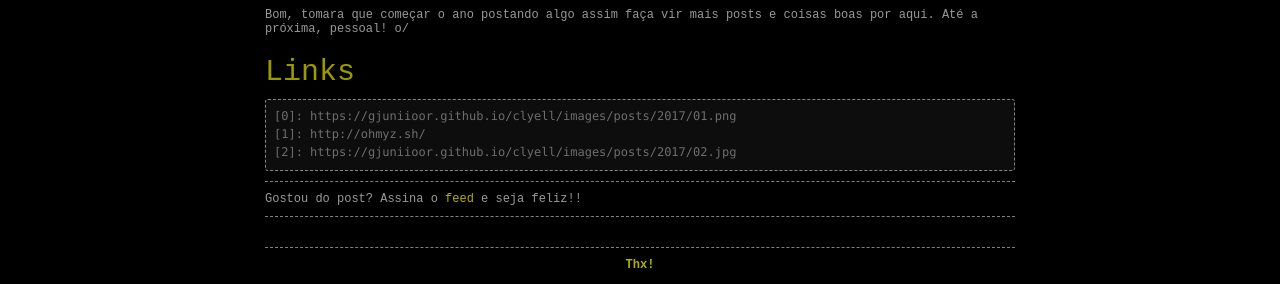
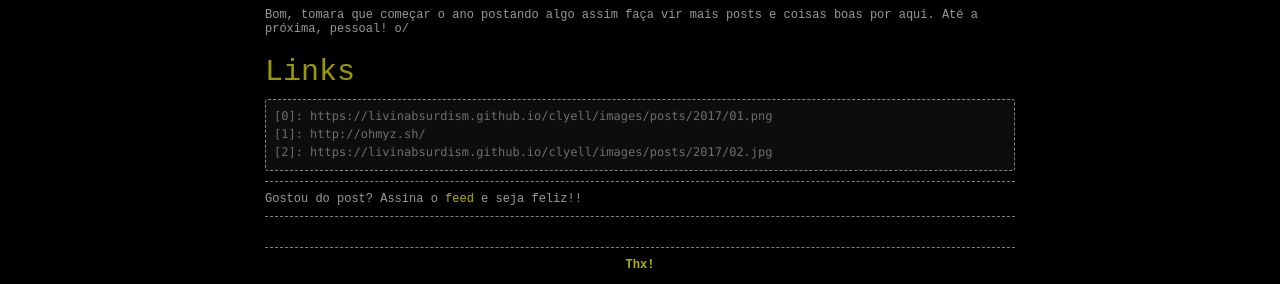
Before and after one commit to LivInAbsurdism/livinabsurdism.github.io, a Jekyll site: the page built from _posts/2017/2017-01-01-arch-linux-tmux.md, in a window 1280 px wide. Shown: the part 1108-1392 px from the top of the page. Built offline with Jekyll 4.4.1, drawn with Linux system fonts in a browser that asks for light colours; comment, search, counter and statistics services are not loaded; part of the change alters nothing that is shown.

Commit message:
update config

```diff
--- a/_config.yml
+++ b/_config.yml
@@ -2,7 +2,7 @@
 title: "gjuniioor"
 bye_message: "Thx!"
 baseurl: "/clyell/"
-url: "https://gjuniioor.github.io"
+url: "https://livinabsurdism.github.io"
 disqus: gjuniioor
 
 # Header settings
```
